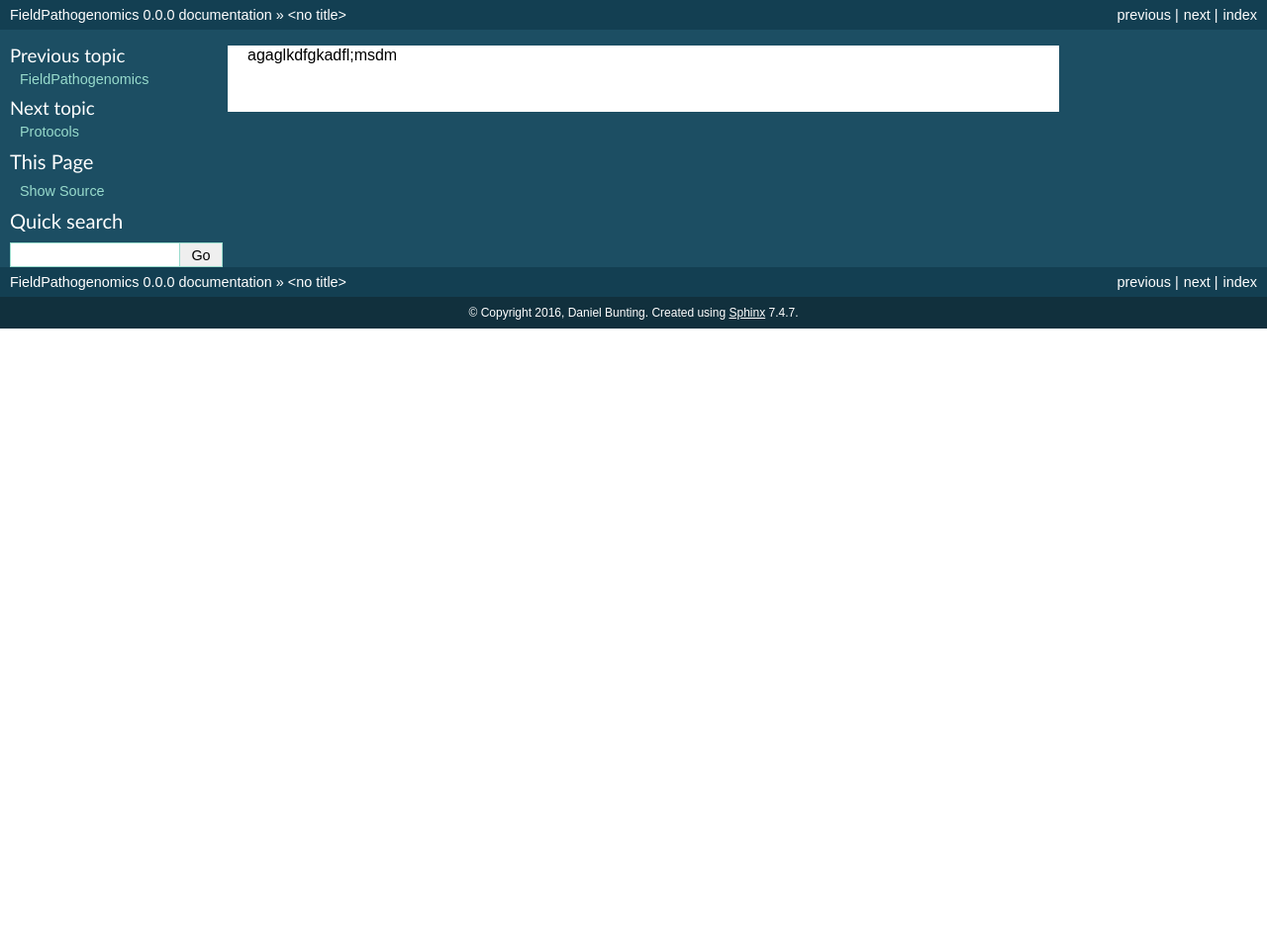
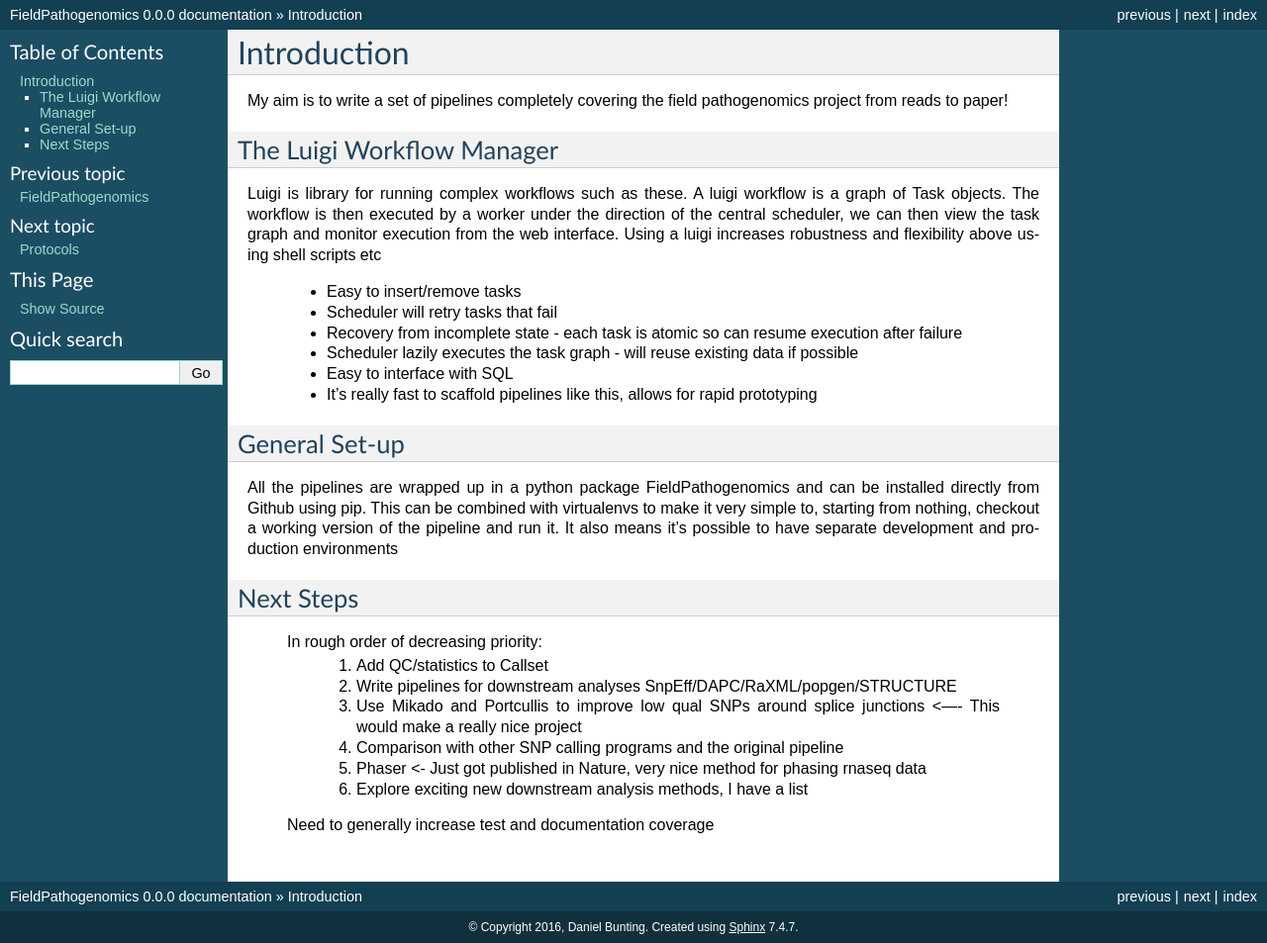
Before and after one commit to SaundersLab/FieldPathogenomics, a Sphinx documentation site: the page built from docs/intro.rst, in a window 1280 px wide. Shown: the whole page at 99% size. Built offline with Sphinx 7.4.7, drawn with Linux system fonts in a browser that asks for light colours; before the commit the page ends 900 px from its top, so only the background shows below that.

Commit message:
More docs :)

```diff
--- a/docs/databases.rst
+++ b/docs/databases.rst
@@ -15,7 +15,9 @@ Alignments Statistics Table
 ----------------------------
 
 This table stores the STAR alignments logs and is populated by the :py:class:`Library.AlignmentStats` task.
-Schema currently is .. code-block:: python
+Schema currently is
+
+.. code-block:: python
 
     columns = [
         (["Library", sqlalchemy.String(64)], {}),
--- a/docs/intro.rst
+++ b/docs/intro.rst
@@ -1 +1,40 @@
-agaglkdfgkadfl;msdm
+Introduction
+============
+
+My aim is to write a set of pipelines completely covering the field pathogenomics project from reads to paper!
+
+
+The Luigi Workflow Manager
+**************************
+
+Luigi is library for running complex workflows such as these.
+A luigi workflow is a graph of Task objects. The workflow is then executed by a worker under the direction of the central scheduler, we can then view the task graph and monitor execution from the web interface.
+Using a luigi increases robustness and flexibility above using shell scripts etc
+
+    * Easy to insert/remove tasks
+    * Scheduler will retry tasks that fail
+    * Recovery from incomplete state - each task is atomic so can resume execution after failure
+    * Scheduler lazily executes the task graph - will reuse existing data if possible
+    * Easy to interface with SQL
+    * It's really fast to scaffold pipelines like this, allows for rapid prototyping
+
+General Set-up
+*******************
+
+All the pipelines are wrapped up in a python package FieldPathogenomics and can be installed directly from Github using pip.
+This can be combined with virtualenvs to make it very simple to, starting from nothing, checkout a working version of the pipeline and run it.
+It also means it's possible to have separate development and production environments
+
+
+Next Steps
+***********
+
+    In rough order of decreasing priority:
+        1. Add QC/statistics to Callset
+        2. Write pipelines for downstream analyses SnpEff/DAPC/RaXML/popgen/STRUCTURE
+        3. Use Mikado and Portcullis to improve low qual SNPs around splice junctions <---- This would make a really nice project
+        4. Comparison with other SNP calling programs and the original pipeline
+        5. Phaser <- Just got published in Nature, very nice method for phasing rnaseq data
+        6. Explore exciting new downstream analysis methods, I have a list
+
+    Need to generally increase test and documentation coverage
```
Also changed, not shown: docs/protocols.rst (+46 -0 lines).
